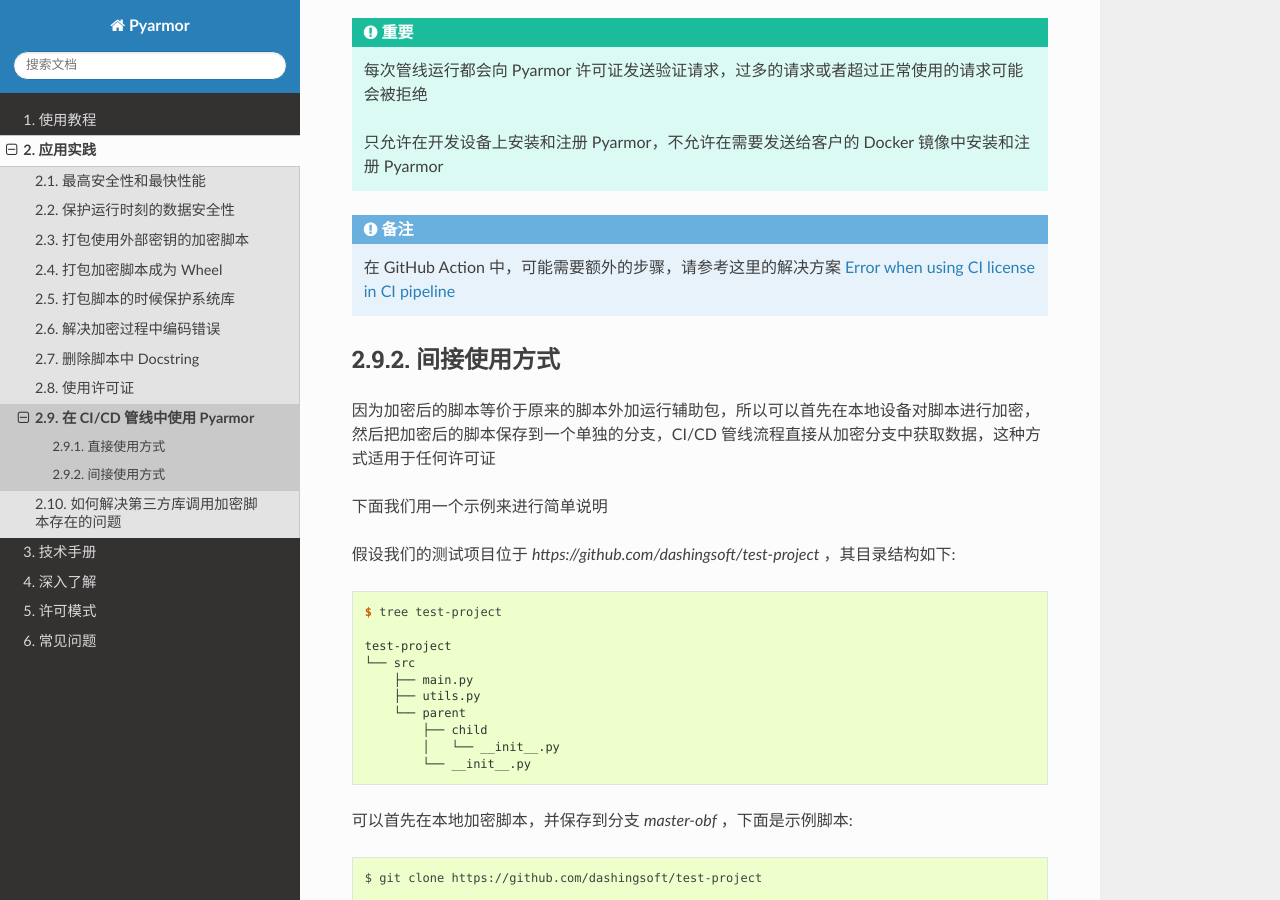
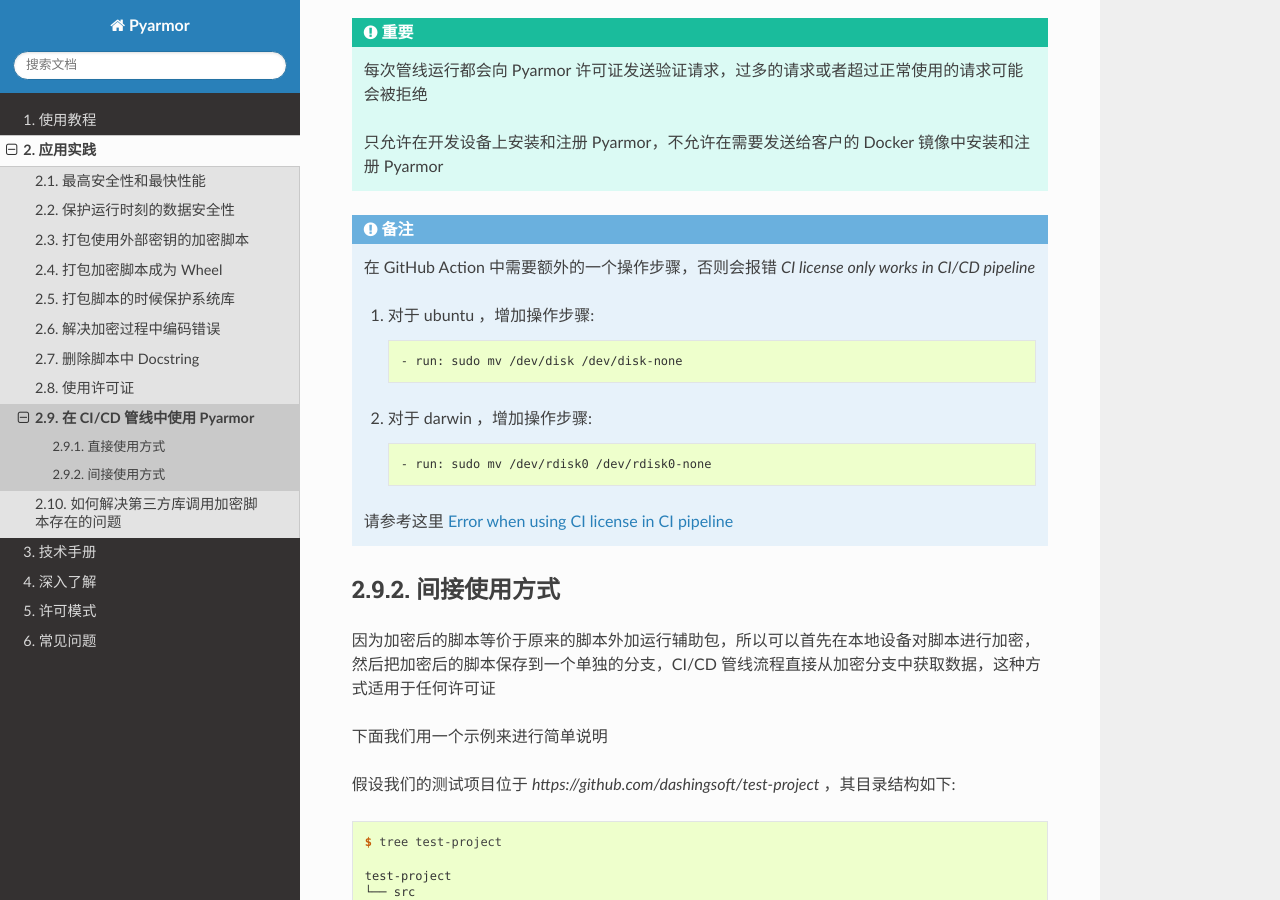
Before and after one commit to dashingsoft/pyarmor-docs-zh, a Sphinx documentation site: the page built from docs/how-to/ci.rst, in a window 1280 px wide and 900 px high, scrolled down 1238 px. Built offline with Sphinx 7.4.7 and the Read the Docs theme 3.1.0, drawn with Linux system fonts in a browser that asks for light colours.

Commit message:
Refine doc

```diff
--- a/docs/how-to/ci.rst
+++ b/docs/how-to/ci.rst
@@ -57,7 +57,17 @@
 
 .. note::
 
-   在 GitHub Action 中，可能需要额外的步骤，请参考这里的解决方案 `Error when using CI license in CI pipeline <https://github.com/dashingsoft/pyarmor/discussions/2004>`_
+   在 GitHub Action 中需要额外的一个操作步骤，否则会报错 `CI license only works in CI/CD pipeline`
+
+   1. 对于 ubuntu ，增加操作步骤::
+
+        - run: sudo mv /dev/disk /dev/disk-none
+
+   2. 对于 darwin ，增加操作步骤::
+
+        - run: sudo mv /dev/rdisk0 /dev/rdisk0-none
+
+   请参考这里 `Error when using CI license in CI pipeline <https://github.com/dashingsoft/pyarmor/discussions/2004>`_
 
 间接使用方式
 ============
```
